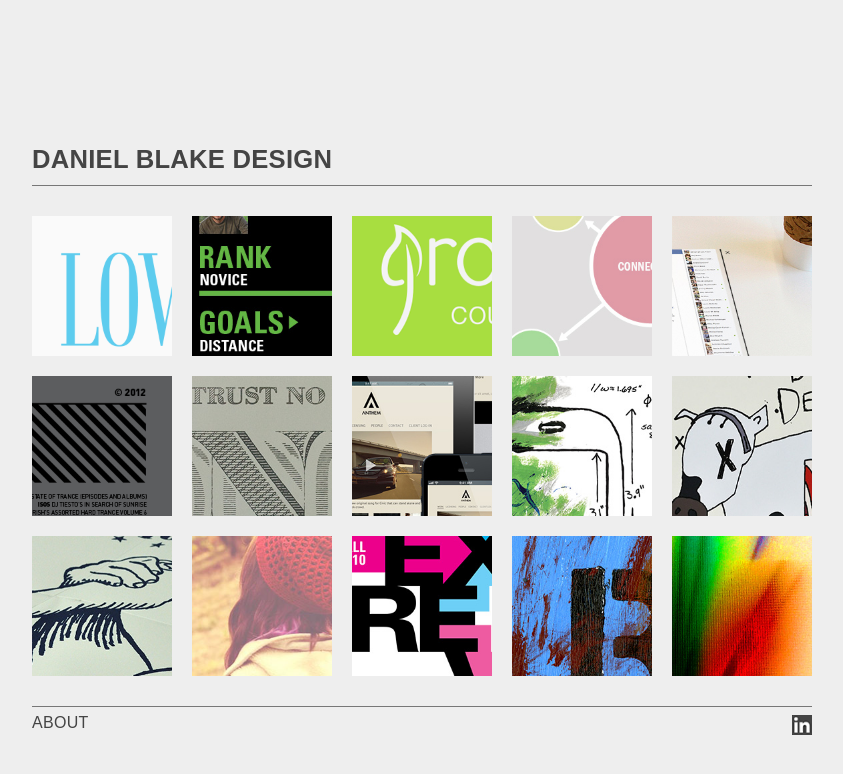
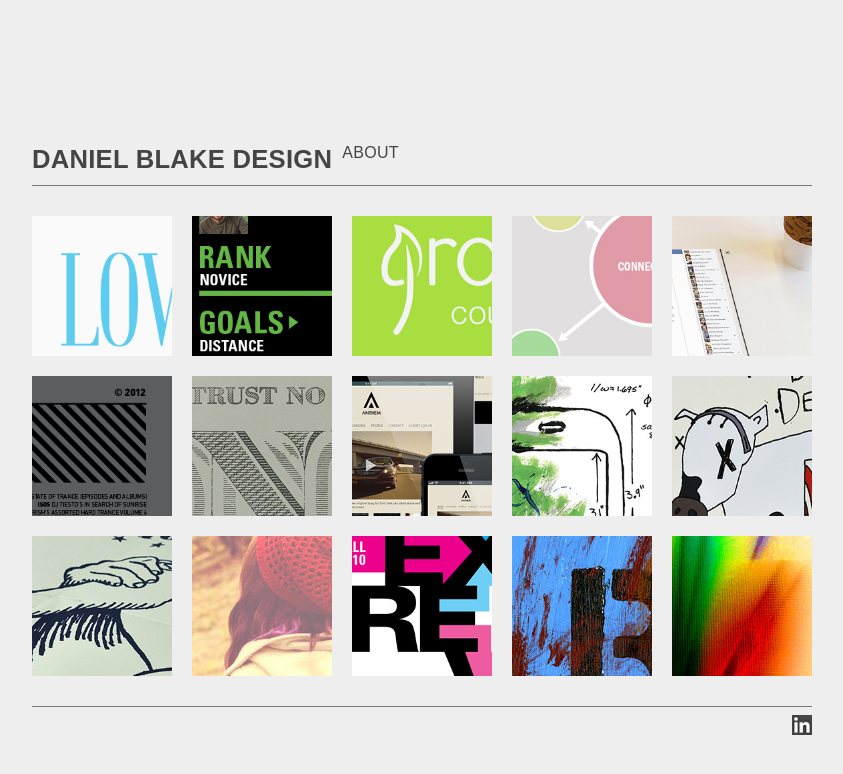
Before and after one commit to dmbdesignpdx/dmbdesignpdx.github.io, a Jekyll site: the page built from index.html, in a window 1280 px wide. Shown: the top 774 px of the page, without its empty margins (218-1061 px from the left). Built offline with Jekyll 4.4.1, drawn with Linux system fonts in a browser that asks for light colours; nearby versions of some CDN libraries; some web fonts are replaced; Markdown is read by kramdown in place of the engine named in the settings.

Commit message:
Update default.html

```diff
--- a/_layouts/default.html
+++ b/_layouts/default.html
@@ -20,6 +20,8 @@
 
       <h1 class="dmbDesign">Daniel Blake Design</h1>
 
+      <p class="dinfo">About</p>
+
   </div>
 
     <div class="line"></div>
@@ -34,7 +36,7 @@
 
     <div class="botcontainer">
 
-     <p class="dinfo">About</p>
+     <!-- <p class="dinfo">About</p> -->
 
      <div class="linkedin"><a href="http://www.linkedin.com/pub/daniel-blake/26/5b/509" style="display:block;height:100%;width:100%;"></a></div>
 
```
